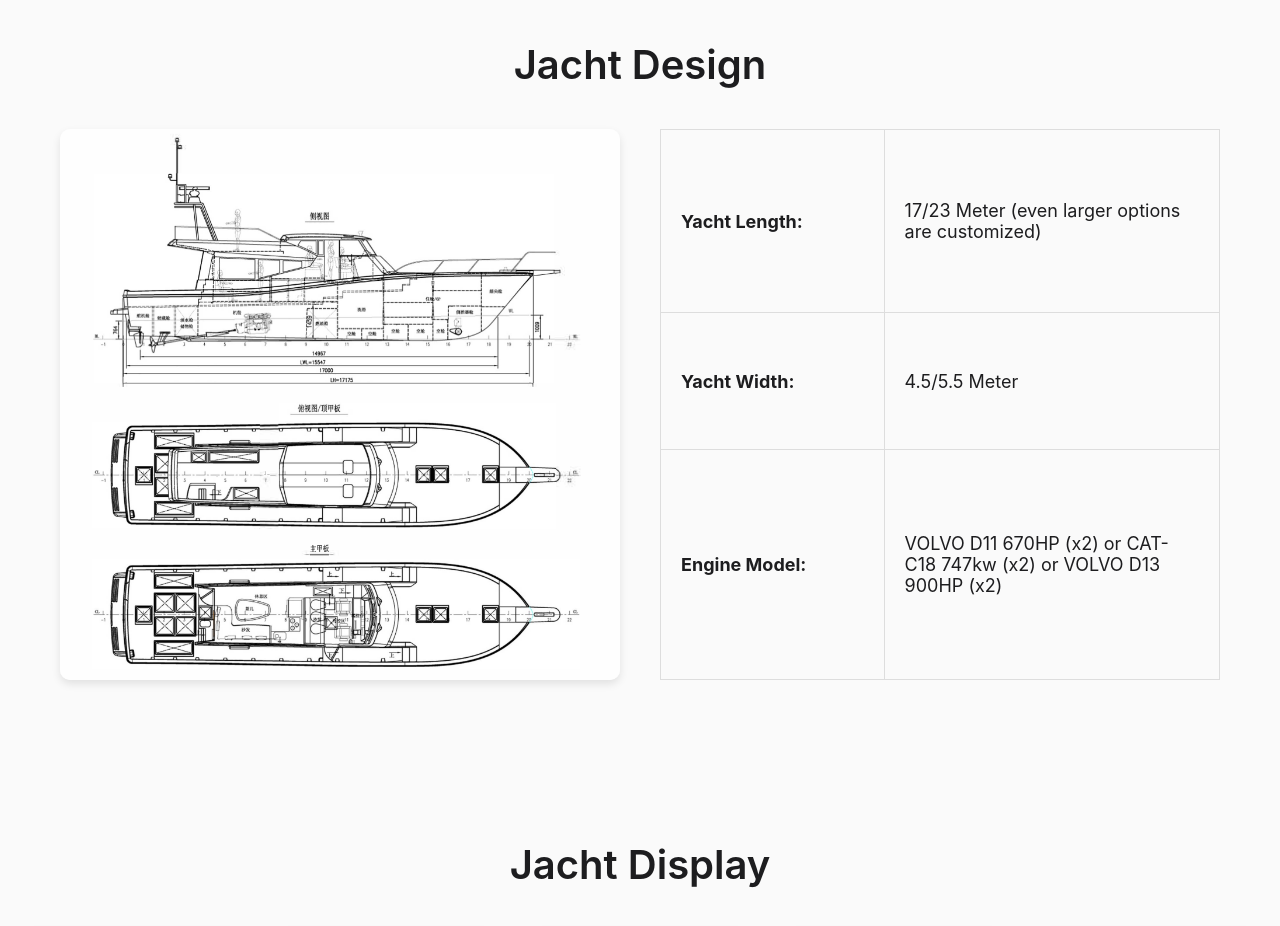
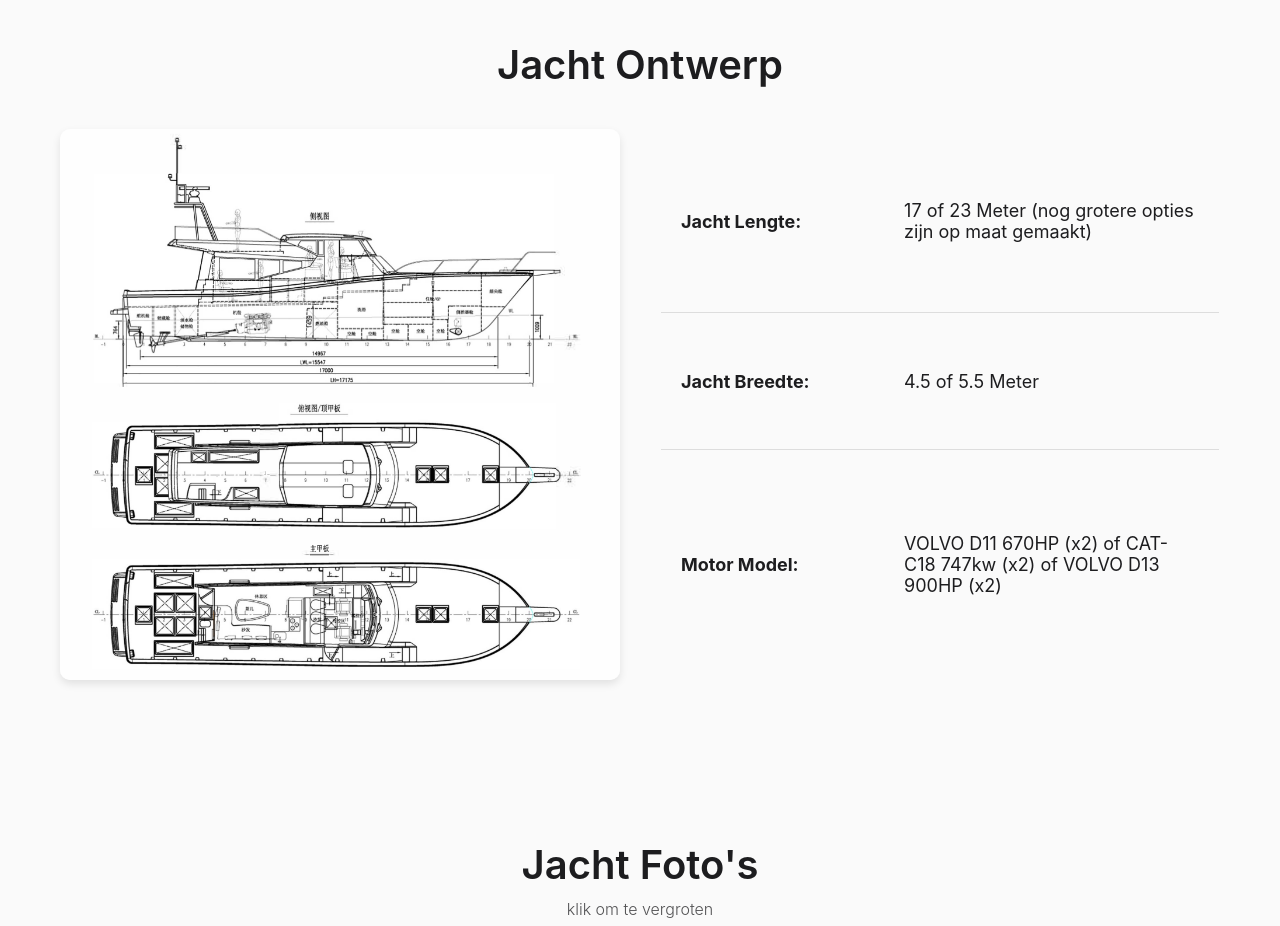
Before and after one commit to Binman/lingbo_jacht_nl.github.io, a plain HTML site: page index.html in a window 1280 px wide. Shown: the part 840-1766 px from the top of the page. Drawn offline with Linux system fonts and the light colour scheme; grey boxes are pictures that could not be loaded.

Commit message:
Add files via upload

```diff
--- a/index.html
+++ b/index.html
@@ -1,10 +1,10 @@
 <!DOCTYPE html>
-<html lang="en">
+<html lang="nl">
 
 <head>
     <meta charset="UTF-8">
     <meta name="viewport" content="width=device-width, initial-scale=1.0">
-    <title>Photo Showcase</title>
+    <title>Foto Showcase</title>
     <style>
         * {
             margin: 0;
@@ -75,6 +75,12 @@
             margin-bottom: 40px;
         }
 
+        .hero p.subtitle {
+            font-size: 18px;
+            font-weight: 300;
+            opacity: 0.8;
+        }
+
         .hero a {
             font-size: 18px;
             color: #2997ff;
@@ -143,6 +149,9 @@
             max-width: 600px;
             table-layout: fixed;
             font-family: -apple-system, BlinkMacSystemFont, 'Segoe UI', Roboto, Oxygen, Ubuntu, Cantarell, sans-serif;
+            border-radius: 10px;
+            overflow: hidden;
+            border: 1px solid #ddd;
         }
 
         .design-table td {
@@ -151,15 +160,27 @@
             text-align: left;
             font-size: 18px;
             vertical-align: middle;
+            border-left: none;
+            border-right: none;
         }
 
         .design-table td:first-child {
             width: 40%;
             font-weight: bold;
+            border-left: none;
         }
 
         .design-table td:last-child {
             width: 60%;
+            border-right: none;
+        }
+
+        .design-table tr:first-child td {
+            border-top: none;
+        }
+
+        .design-table tr:last-child td {
+            border-bottom: none;
         }
 
         /* Gallery Section */
@@ -173,7 +194,15 @@
             font-size: 40px;
             font-weight: 600;
             text-align: center;
+            margin-bottom: 10px;
+        }
+
+        .gallery .subtitle {
+            font-size: 16px;
+            font-weight: 300;
+            text-align: center;
             margin-bottom: 40px;
+            opacity: 0.75;
         }
 
         .gallery-grid {
@@ -291,6 +320,10 @@
                 font-size: 28px;
             }
 
+            .gallery .subtitle {
+                font-size: 14px;
+            }
+
             nav ul {
                 gap: 15px;
             }
@@ -363,38 +396,38 @@
 <body>
     <nav>
         <ul>
-            <li><a href="#home">Home</a></li>
-            <li><a href="#design">Jacht Design</a></li>
-            <li><a href="#gallery">Jacht Display</a></li>
+            <li><a href="#home">Thuis</a></li>
+            <li><a href="#design">Jacht Ontwerp</a></li>
+            <li><a href="#gallery">Jacht Foto's</a></li>
             <li><a href="#contact">Contact</a></li>
         </ul>
     </nav>
 
     <section class="hero" id="home">
         <h1>Lingbo-Jacht</h1>
-        <p>Your dream, Our passion.</p>
-        <!-- <a href="#gallery">View Gallery</a> -->
+        <p>Jouw droom, Onze passie.</p>
+        <p class="subtitle">Van End (CN passie) 2 End (NL dromers)</p>
     </section>
 
     <section class="jacht-design" id="design">
-        <h2>Jacht Design</h2>
+        <h2>Jacht Ontwerp</h2>
         <div class="design-container">
             <div class="design-photo">
-                <img src="images/three presepectives design.png" alt="Jacht Design">
+                <img src="images/three presepectives design.png" alt="Jacht Ontwerp">
             </div>
             <div class="design-table">
                 <table>
                     <tr>
-                        <td>Yacht Length:</td>
-                        <td>17/23 Meter (even larger options are customized)</td>
+                        <td>Jacht Lengte:</td>
+                        <td>17 of 23 Meter (nog grotere opties zijn op maat gemaakt)</td>
                     </tr>
                     <tr>
-                        <td>Yacht Width:</td>
-                        <td>4.5/5.5 Meter</td>
+                        <td>Jacht Breedte:</td>
+                        <td>4.5 of 5.5 Meter</td>
                     </tr>
                     <tr>
-                        <td>Engine Model:</td>
-                        <td>VOLVO D11 670HP (x2) or CAT-C18 747kw (x2) or VOLVO D13 900HP (x2)</td>
+                        <td>Motor Model:</td>
+                        <td>VOLVO D11 670HP (x2) of CAT-C18 747kw (x2) of VOLVO D13 900HP (x2)</td>
                     </tr>
                 </table>
             </div>
@@ -402,26 +435,28 @@
     </section>
 
     <section class="gallery" id="gallery">
-        <h2>Jacht Display</h2>
+        <h2>Jacht Foto's</h2>
+        <p class="subtitle">klik om te vergroten</p>
         <div class="gallery-grid" id="gallery-grid">
-            <!-- Photos will be dynamically added here -->
+            <!-- Foto's worden hier dynamisch toegevoegd -->
         </div>
     </section>
 
     <section class="contact" id="contact">
-        <h1>Ready to make your yacht dreams come true?</h1>
+        <h1>Klaar om je jachtdromen waar te maken?</h1>
         <div class="contact-info">
-            <p><strong>Broker:</strong> Binman | <strong>Email:</strong> xxx@gmail.com | <strong>Phone:</strong> 3456789
+            <p><strong>Makelaar:</strong> Binman | <strong>E-mail:</strong> xxx@gmail.com | <strong>Telefoon:</strong>
+                3456789
             </p>
         </div>
     </section>
 
     <footer>
-        <p>&copy; 2025 All rights reserved</p>
+        <p>&copy; 2025 Alle rechten voorbehouden</p>
     </footer>
 
     <script>
-        // Photo data referencing local images folder
+        // Foto gegevens verwijzend naar lokale afbeeldingenmap
         const photos = [
             { src: 'images/boat 01.png', caption: 'Lingbo-jacht' },
             { src: 'images/boat 02.png', caption: 'Lingbo-jacht' },
@@ -442,7 +477,7 @@
 
         ];
 
-        // Function to populate the gallery
+        // Functie om de galerij te vullen
         function loadGallery() {
             const galleryGrid = document.getElementById('gallery-grid');
             photos.forEach(photo => {
@@ -458,7 +493,7 @@
             });
         }
 
-        // Load gallery on page load
+        // Galerij laden bij het laden van de pagina
         window.onload = loadGallery;
     </script>
 </body>
```
